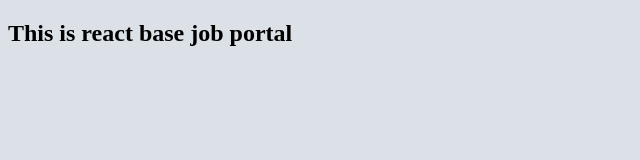
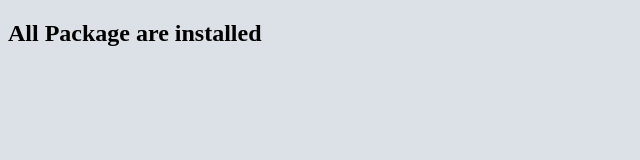
Before and after one commit to Pritamdutta7498/Bd-Job-Portal, a React (Vite) app: page / in a window 1280 px wide. Shown: the top 160 px of the page, without its empty margins (0-640 px from the left). Built offline with nearby package versions, Linux system fonts and the light colour scheme.

Commit message:
all package install

```diff
--- a/src/App.jsx
+++ b/src/App.jsx
@@ -3,7 +3,8 @@ import React from 'react';
 const App = () => {
   return (
     <div>
-      <h2>This is react base job portal</h2>
+      <h2>All Package are installed</h2>
+
     </div>
   );
 };
```
